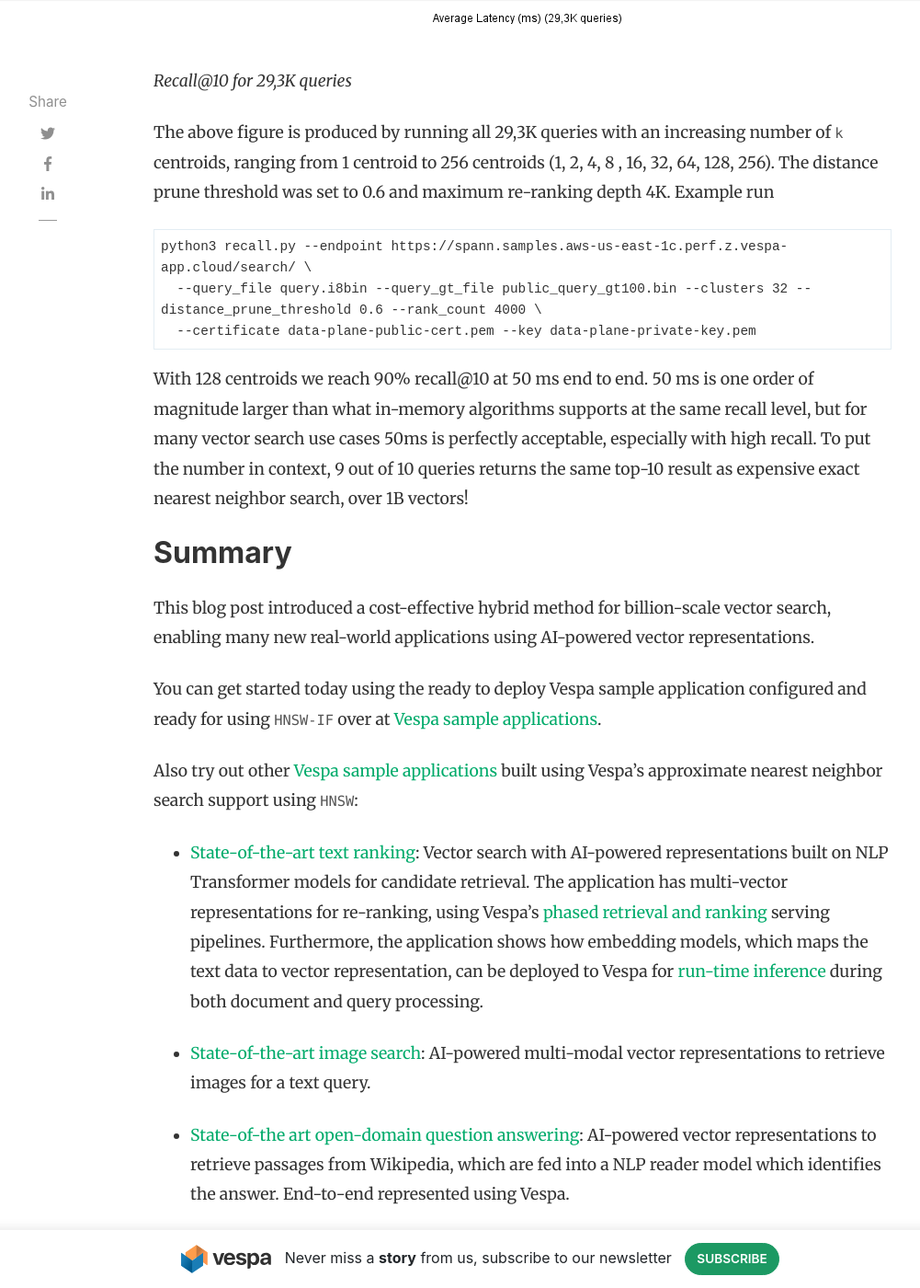
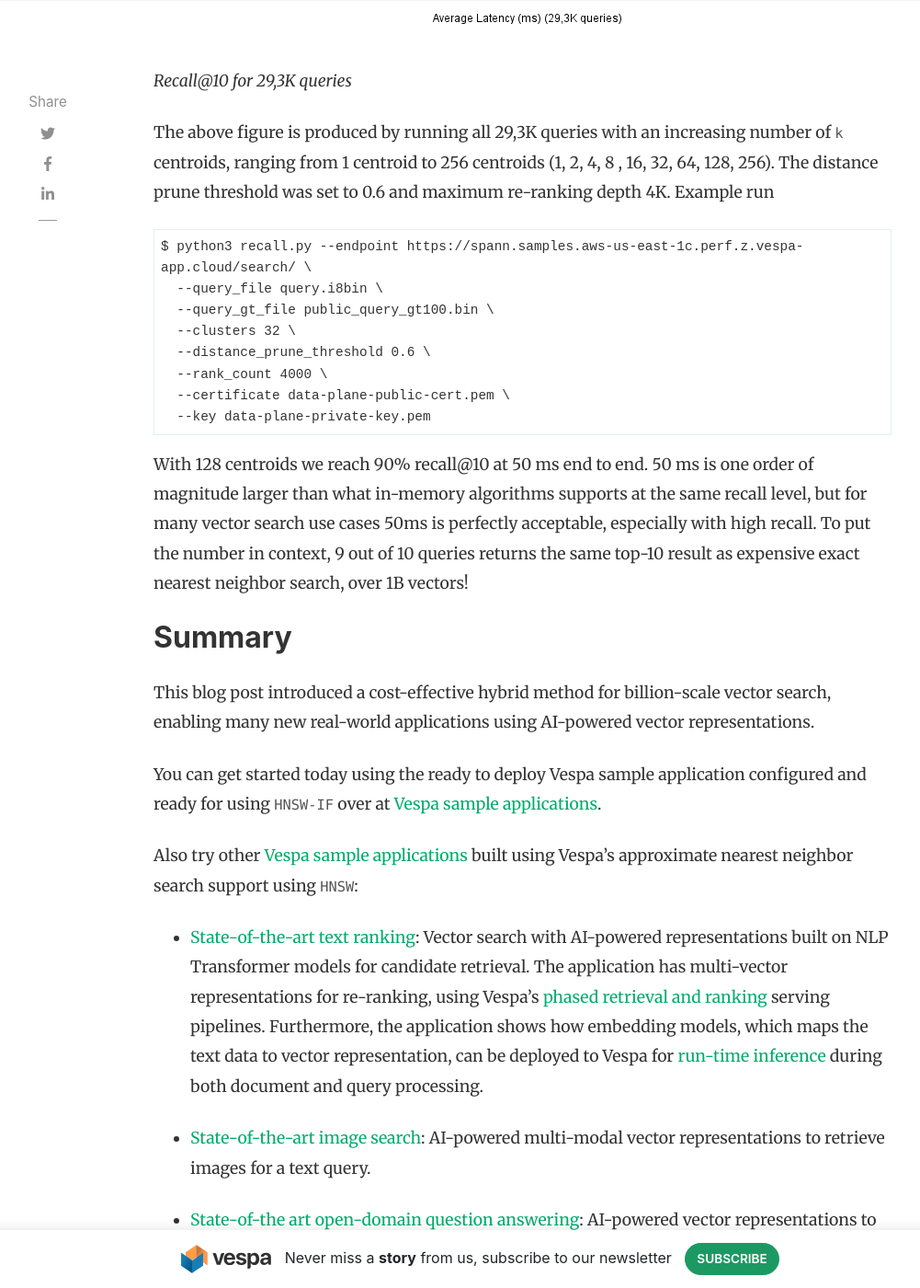
Before and after one commit to vespa-engine/blog, a Jekyll site: the page built from _posts/2022-06-07-vespa-hybrid-billion-scale-vector-search.md, in a window 1280 px wide and 1400 px high, scrolled down 16755 px. Shown: the whole window at 92% size, without its empty margins (118-1119 px from the left). Built offline with Jekyll 4.4.1, drawn with Linux system fonts in a browser that asks for light colours; nearby versions of some CDN libraries; comment, search, counter and statistics services are not loaded; some of the changed text lies outside the part shown.

Commit message:
Apply suggestions from code review
Co-authored-by: Kristian Aune <kkraune@users.noreply.github.com>

```diff
--- a/_posts/2022-06-07-vespa-hybrid-billion-scale-vector-search.md
+++ b/_posts/2022-06-07-vespa-hybrid-billion-scale-vector-search.md
@@ -455,9 +455,14 @@
 re-ranking depth 4K. Example run
 
 <pre>
-python3 recall.py --endpoint https://spann.samples.aws-us-east-1c.perf.z.vespa-app.cloud/search/ \
-  --query_file query.i8bin --query_gt_file public_query_gt100.bin --clusters 32 --distance_prune_threshold 0.6 --rank_count 4000 \
-  --certificate data-plane-public-cert.pem --key data-plane-private-key.pem
+$ python3 recall.py --endpoint https://spann.samples.aws-us-east-1c.perf.z.vespa-app.cloud/search/ \
+  --query_file query.i8bin \
+  --query_gt_file public_query_gt100.bin \
+  --clusters 32 \
+  --distance_prune_threshold 0.6 \
+  --rank_count 4000 \
+  --certificate data-plane-public-cert.pem \
+  --key data-plane-private-key.pem
 </pre>
 
 With 128 centroids we reach 90% recall@10 at 50 ms end to end. 50 ms is one order of magnitude larger than what
@@ -473,7 +478,7 @@
 You can get started today using the ready to deploy
 Vespa sample application configured and ready for using `HNSW-IF` over at [Vespa sample applications](https://github.com/vespa-engine/sample-apps).
 
-Also try out other [Vespa sample applications](https://github.com/vespa-engine/sample-apps) built using Vespa's approximate
+Also try other [Vespa sample applications](https://github.com/vespa-engine/sample-apps) built using Vespa's approximate
 nearest neighbor search support using `HNSW`:
 
 - [State-of-the-art text ranking](https://github.com/vespa-engine/sample-apps/blob/master/msmarco-ranking/passage-ranking.md):
```
Also changed, not shown: other parts of _posts/2022-06-07-vespa-hybrid-billion-scale-vector-search.md (+2 -2 lines).
